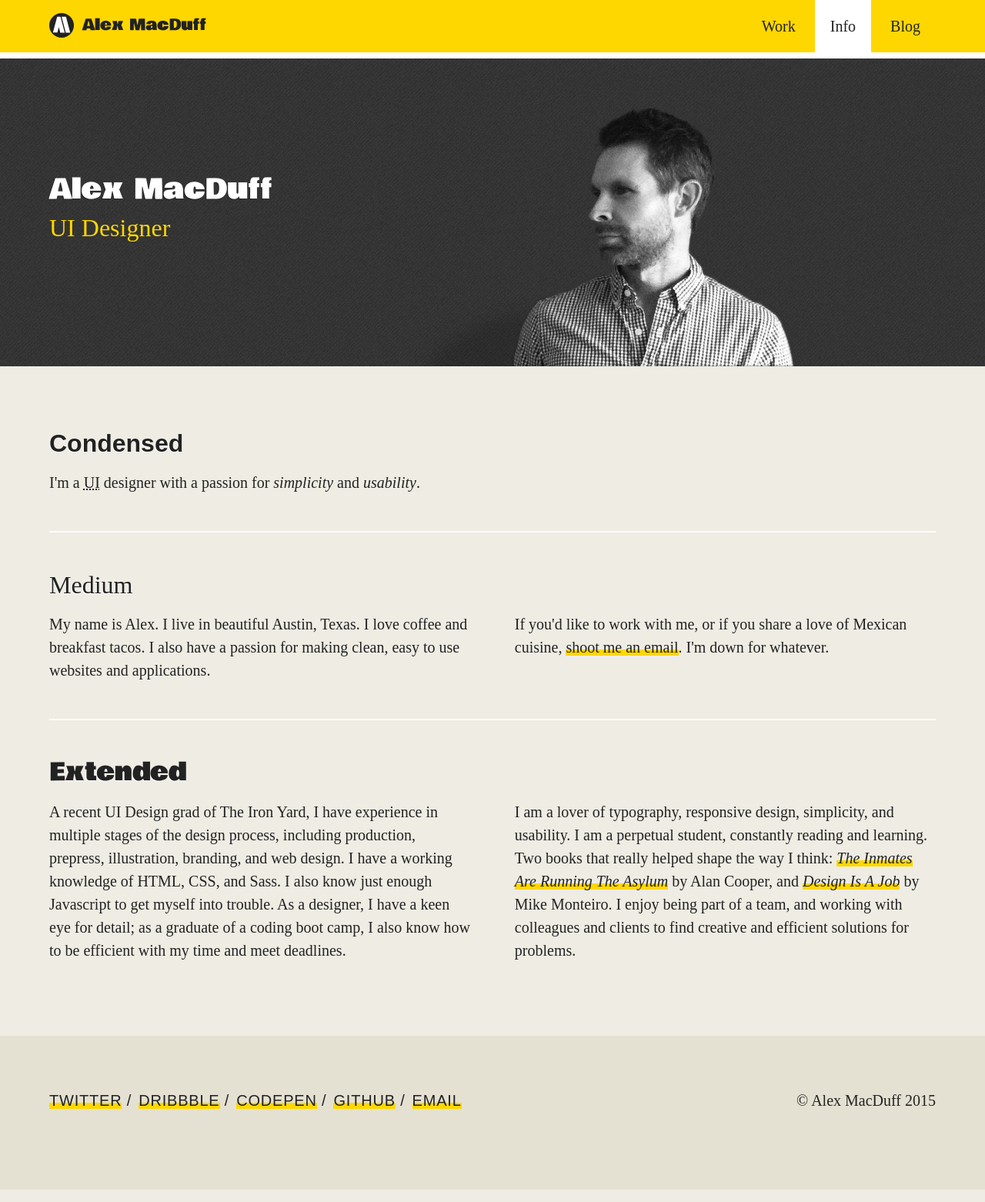
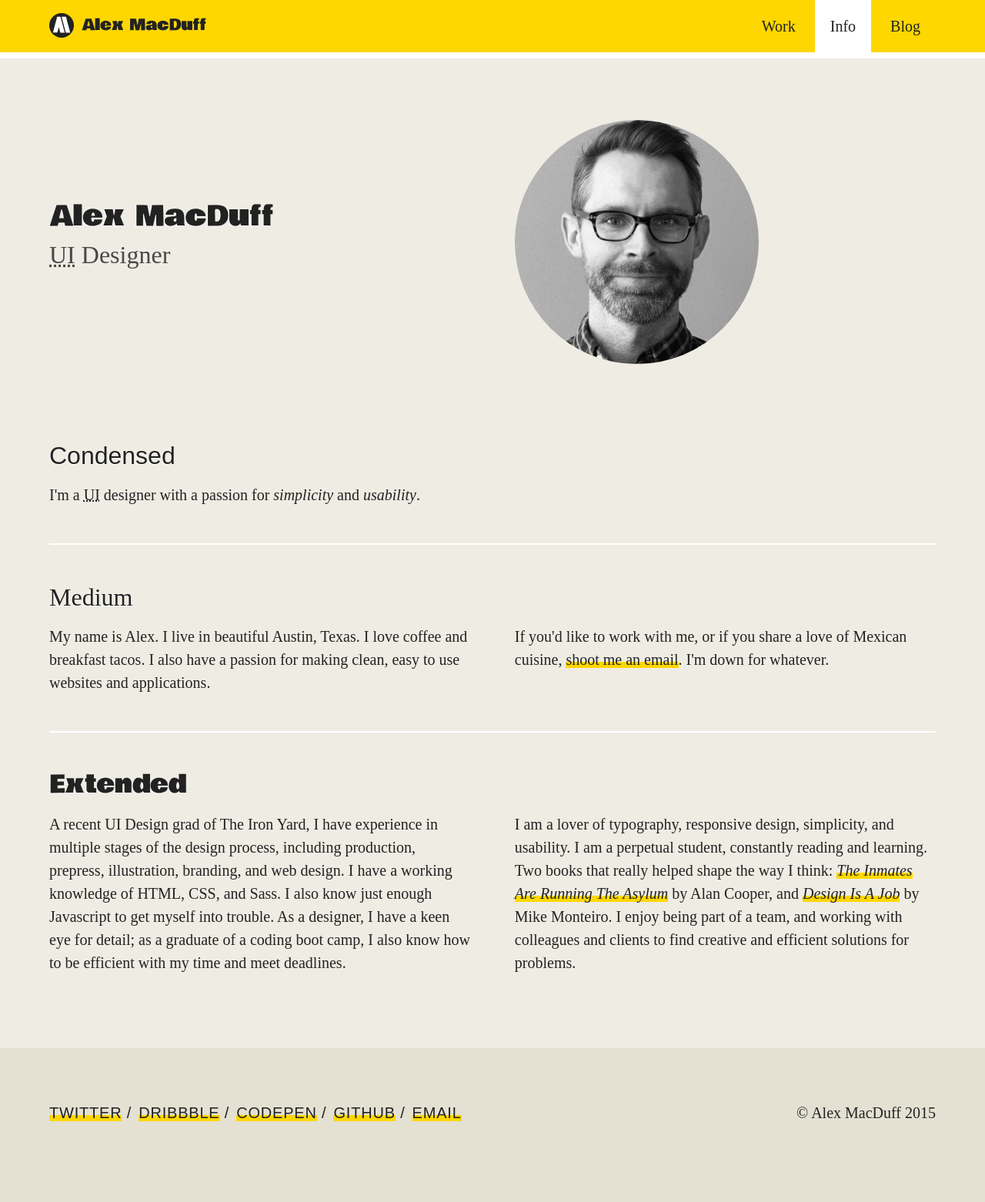
Before and after one commit to amacduff/alex-macduff-design, a Jekyll site: the page built from info.html, in a window 1280 px wide. Shown: the whole page at 77% size. Built offline with Jekyll 4.4.1, drawn with Linux system fonts in a browser that asks for light colours; nearby versions of some CDN libraries; some web fonts are replaced; library files that are not in the unit come from our copies.

Commit message:
Adjust header and header photo for work and info pages

```diff
--- a/_sass/_info.scss
+++ b/_sass/_info.scss
@@ -1,29 +1,43 @@
 /* Info */
 
 .alex {
-	background: url(../img/debut_dark.png) center center fixed;
 	overflow: hidden;
+    margin: 5rem auto 3rem auto;
+    width: 90%;
+
+    .title,
+    .headshot {
+        @include grid(12);
+    }
 
     .title {
-    	@include grid(11);
-    	padding: 5rem 0 3rem 5%;
 
     	h1 {
-    		color: $color-highlight;
     		font: {
     			@include fntz(2.25);
     			}
     		line-height: 1.25rem;
     		padding-bottom: 0;
-    		text-shadow: -1px 1px 0 $color-text;
+            padding-left: 0.1rem;
+    		text-shadow: -1px 1px 0 $color-highlight;
     	}
 
     	p {
-    		color: $color-accent;
+    		color: lighten($color-text, 15%);
     		font: {
     			@include fntz(2);
     		}
     	}
+
+    }
+
+    .headshot {
+        box-sizing: border-box;
+        padding: 0 15% 3rem 15%;
+
+        img {
+            border-radius: 50%;
+        }
 
     }
 
@@ -55,7 +69,6 @@
     #condensed {
         font: {
             family: $font-subhead;
-            weight: 700;
         }
     }
 
--- a/_sass/_media_queries.scss
+++ b/_sass/_media_queries.scss
@@ -48,15 +48,8 @@
 	}
 
 	.alex {
-		background:
-			url(../img/alex1.png) no-repeat top center,
-			url(../img/debut_dark.png) center center fixed;
-			height: 25rem;
-
-			.title {
-				padding: 10rem 0 3rem 15%;
-			}
-
+		margin: 5rem auto 3rem auto;
+	    width: 70%;
 	}
 
 	.info,
@@ -134,8 +127,23 @@
 
 	}
 
-	.alex .title {
-		padding-left: 5%;
+	.alex {
+	    width: 90%;
+
+	    .title,
+	    .headshot {
+	    	@include grid(6);
+	    }
+
+	    .title {
+	    	padding-top: 10%;
+	    }
+
+	    .headshot {
+	    	float: right;
+	    	padding: 0 15% 0 5%;
+	    }
+
 	}
 
 	.info,
@@ -202,8 +210,17 @@
 
 	}
 
-	.alex .title {
-		padding-left: 15%;
+	.alex {
+	    width: 70%;
+
+	    .title {
+	    	padding-top: 15%;
+	    }
+
+	    .headshot {
+	    	padding: 0 5%;
+	    }
+
 	}
 
 	.info,
--- a/_sass/_work.scss
+++ b/_sass/_work.scss
@@ -1,7 +1,6 @@
 /* Work */
 
 .ui-designer {
-	background: url(../img/debut_dark.png) center center fixed;
 	display: block;
 	overflow: hidden;
 
@@ -11,14 +10,14 @@
 		padding: 5rem 0 4rem 5%;
 
 		h1 {
-			color: $color-highlight;
+			color: $color-text;
 			font: {
 				family: $font-text;
 				@include fntz(3);
 			}
 			line-height: 1.25em;
 			padding-bottom: 0;
-			text-shadow: -1px 1px 0 $color-text;
+			text-shadow: -1px 1px 0 $color-highlight;
 		}
 
 	}
--- a/info.html
+++ b/info.html
@@ -3,9 +3,12 @@ layout: default
 ---
 
 <div class="alex">
+    <div class="headshot">
+        <img src="{{ post.url | prepend: site.baseurl }}/img/alex_bw_sq_500.jpg">
+    </div>
     <div class="title">
         <h1>Alex MacDuff</h1>
-        <p>UI Designer</p>
+        <p><abbr title="User Interface">UI</abbr> Designer</p>
     </div>
 </div>
 
```
Also changed, not shown: _includes/footer.html (+0 -11 lines), img/alex_bw_sq_500.jpg (added).
